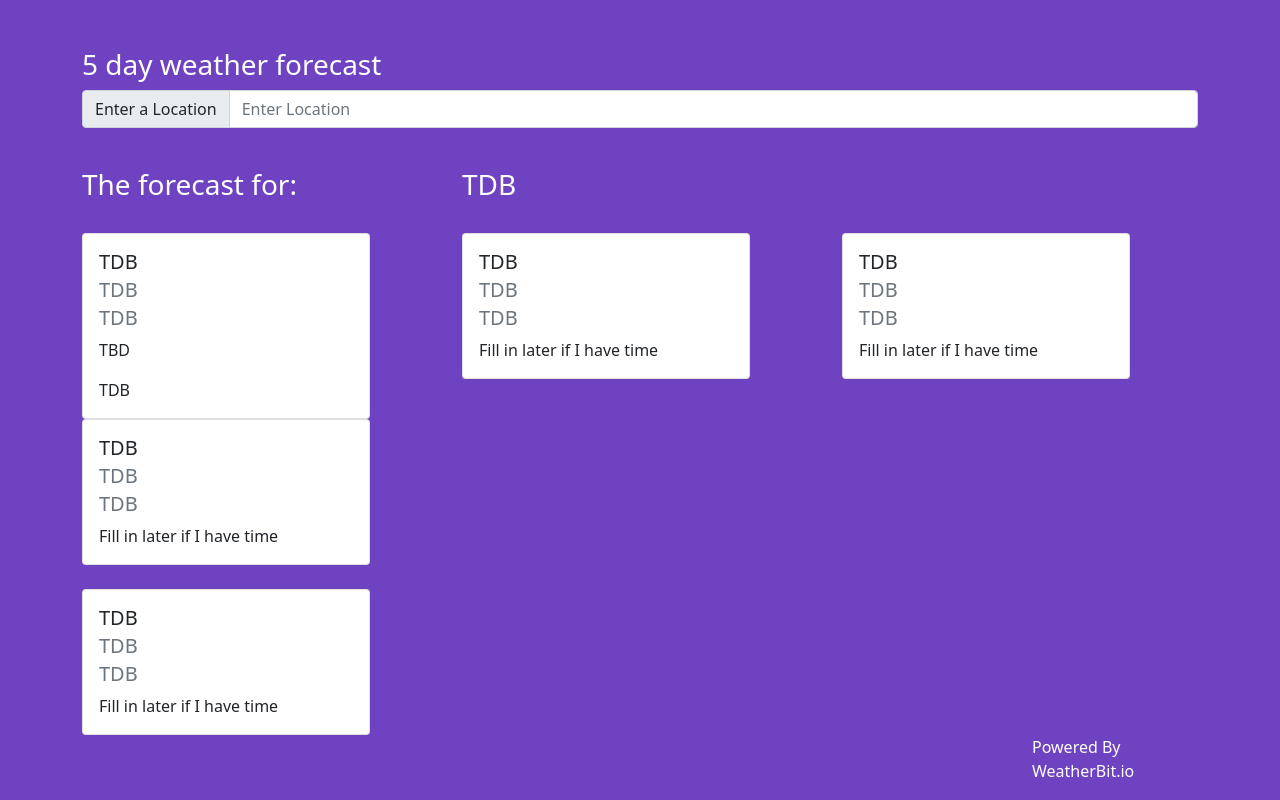
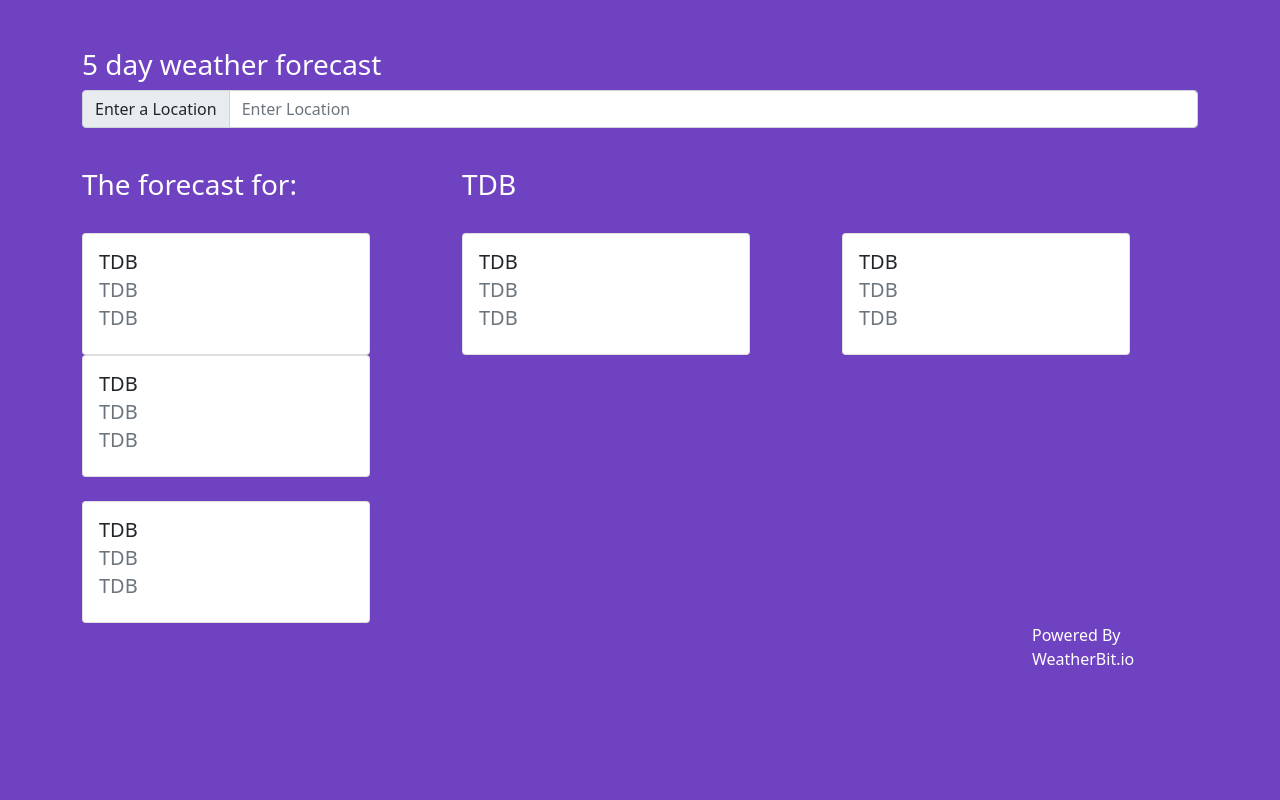
Before and after one commit to jte236/weather-app, a website: page public/index.html in a window 1280 px wide. Drawn offline with nearby package versions, Linux system fonts and the light colour scheme; some packages are replaced by stand-ins of ours.

Commit message:
Update index.html
removed some missed stuff from dev testing

```diff
--- a/public/index.html
+++ b/public/index.html
@@ -45,8 +45,6 @@
                         <h5 class="card-title" data-dow1>TDB</h5>
                         <h5 class="card-subtitle mb-2 text-muted" data-status1>TDB</h5>
                         <h5 class="card-subtitle mb-2 text-muted" data-day1>TDB</h5>
-                        <p class="card-text" data-app-temp>TBD</p>
-                        <p class="card-text" data-pop>TDB</p>
                     </div>
                 </div>
             </div>
@@ -56,7 +54,6 @@
                         <h5 class="card-title" data-dow2>TDB</h5>
                         <h5 class="card-subtitle mb-2 text-muted" data-status2>TDB</h5>
                         <h5 class="card-subtitle mb-2 text-muted" data-day2>TDB</h5>
-                        <p class="card-text">Fill in later if I have time</p>
                     </div>
                 </div>
             </div>
@@ -66,7 +63,6 @@
                         <h5 class="card-title" data-dow3>TDB</h5>
                         <h5 class="card-subtitle mb-2 text-muted" data-status3>TDB</h5>
                         <h5 class="card-subtitle mb-2 text-muted" data-day3>TDB</h5>
-                        <p class="card-text">Fill in later if I have time</p>
                     </div>
                 </div>
             </div>
@@ -76,7 +72,6 @@
                         <h5 class="card-title" data-dow4>TDB</h5>
                         <h5 class="card-subtitle mb-2 text-muted" data-status4>TDB</h5>
                         <h5 class="card-subtitle mb-2 text-muted" data-day4>TDB</h5>
-                        <p class="card-text">Fill in later if I have time</p>
                     </div>
                 </div>
             </div>
@@ -89,7 +84,6 @@
                         <h5 class="card-title" data-dow5>TDB</h5>
                         <h5 class="card-subtitle mb-2 text-muted" data-status5>TDB</h5>
                         <h5 class="card-subtitle mb-2 text-muted" data-day5>TDB</h5>
-                        <p class="card-text">Fill in later if I have time</p>
                     </div>
                 </div>
             </div>
```
